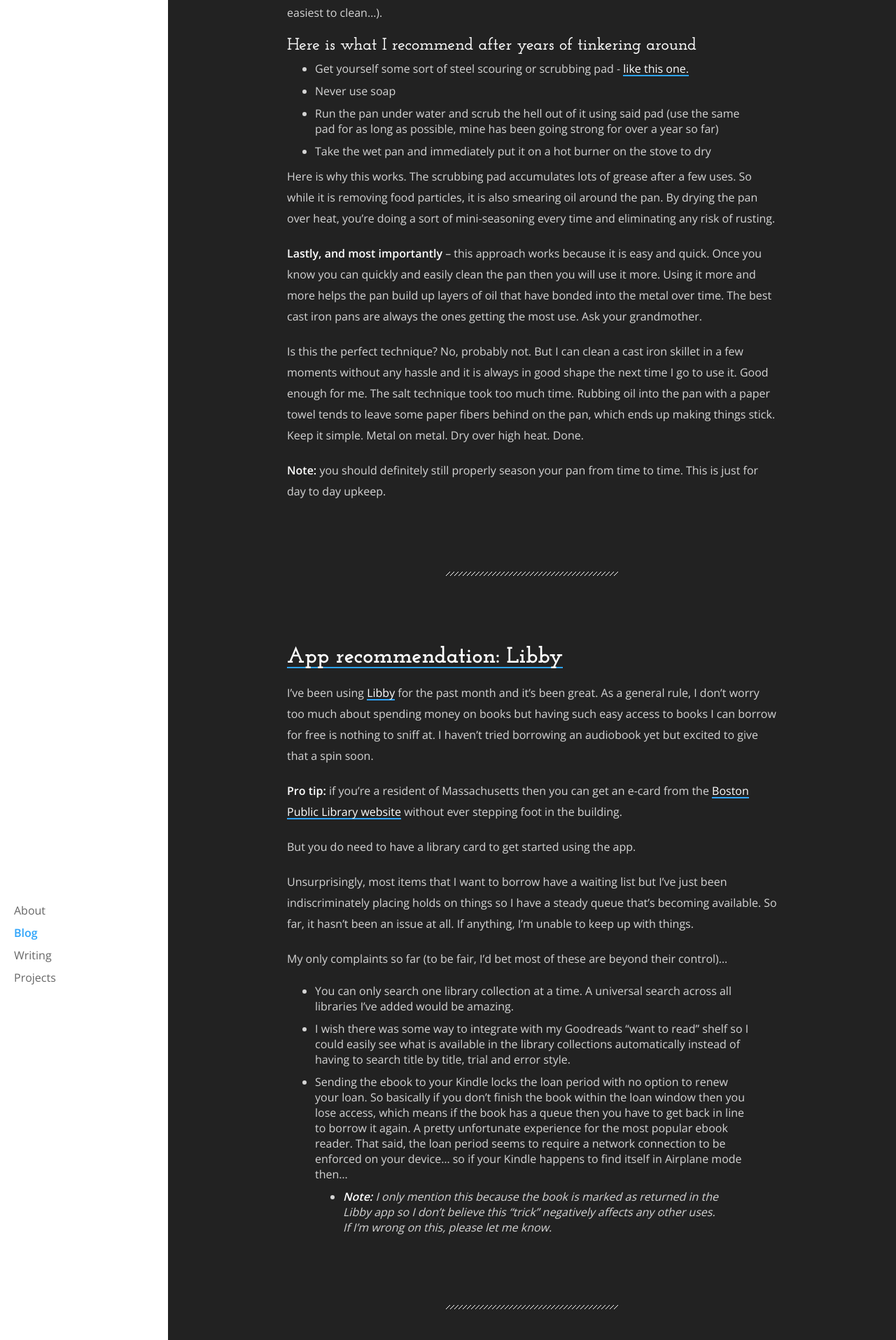
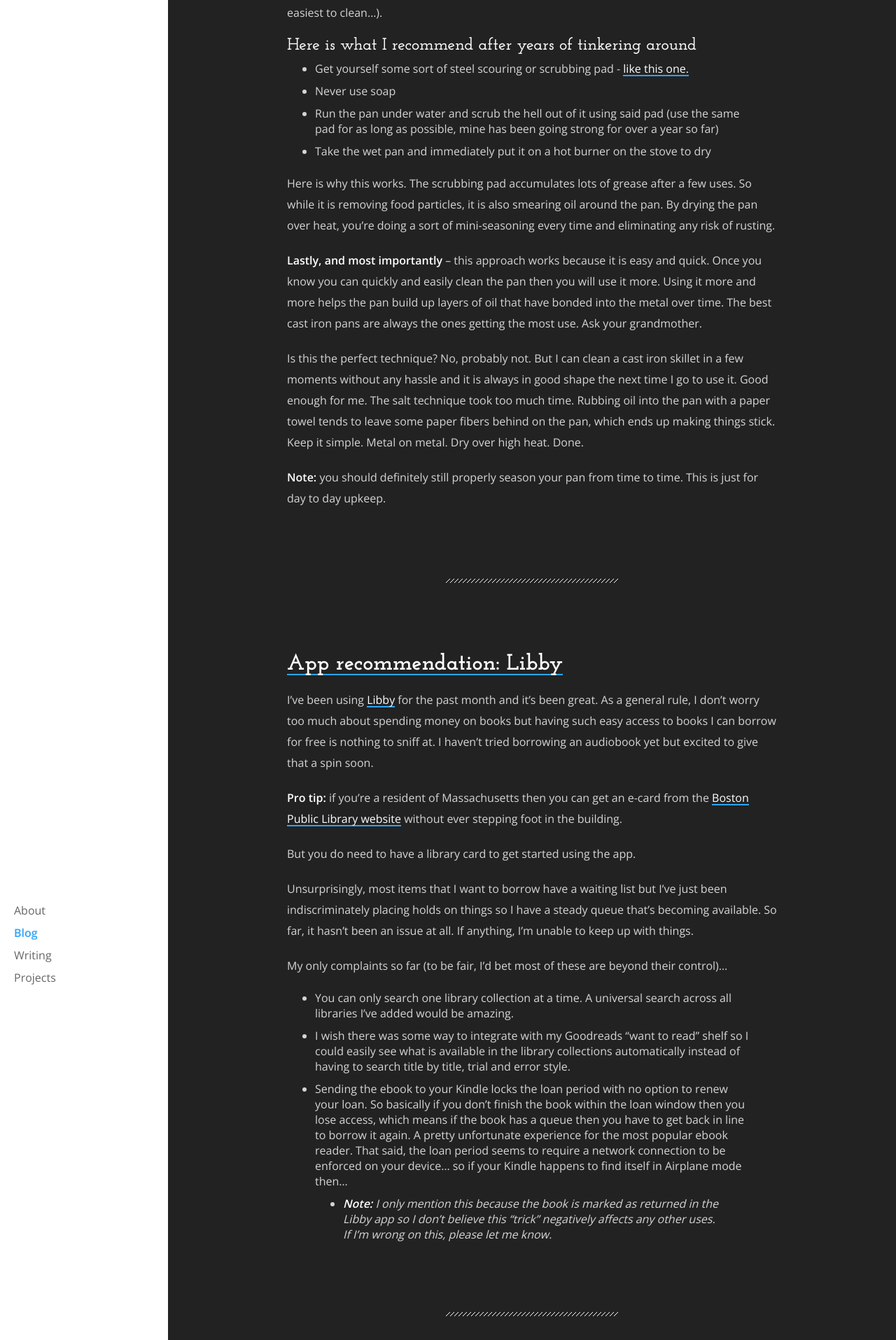
Before and after one commit to jhforster/jhforster.github.io, a Jekyll site: the page built from index.md, in a window 1280 px wide. Shown: the part 711-2626 px from the top of the page at 70% size. Built offline with Jekyll 4.4.1, drawn with Linux system fonts in a browser that asks for light colours.

Commit message:
Add more margin beneath ul element

```diff
--- a/_sass/jhforster/_base.scss
+++ b/_sass/jhforster/_base.scss
@@ -62,7 +62,7 @@ strong {
 }
 
 ul {
-  margin: 10px 0 10px 0;
+  margin: 10px 0 20px 0;
   padding: 0 40px;
   list-style-type: disc;
   // future idea to use the highlight color on bullets instead
```
